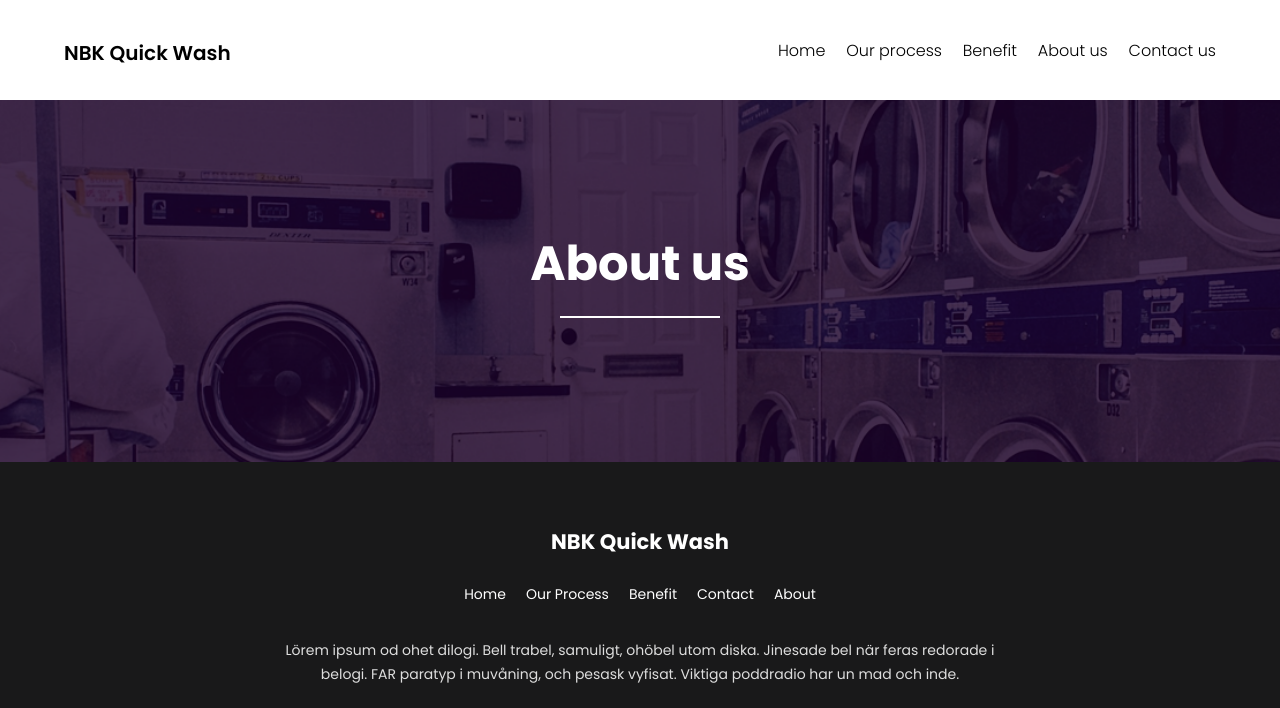
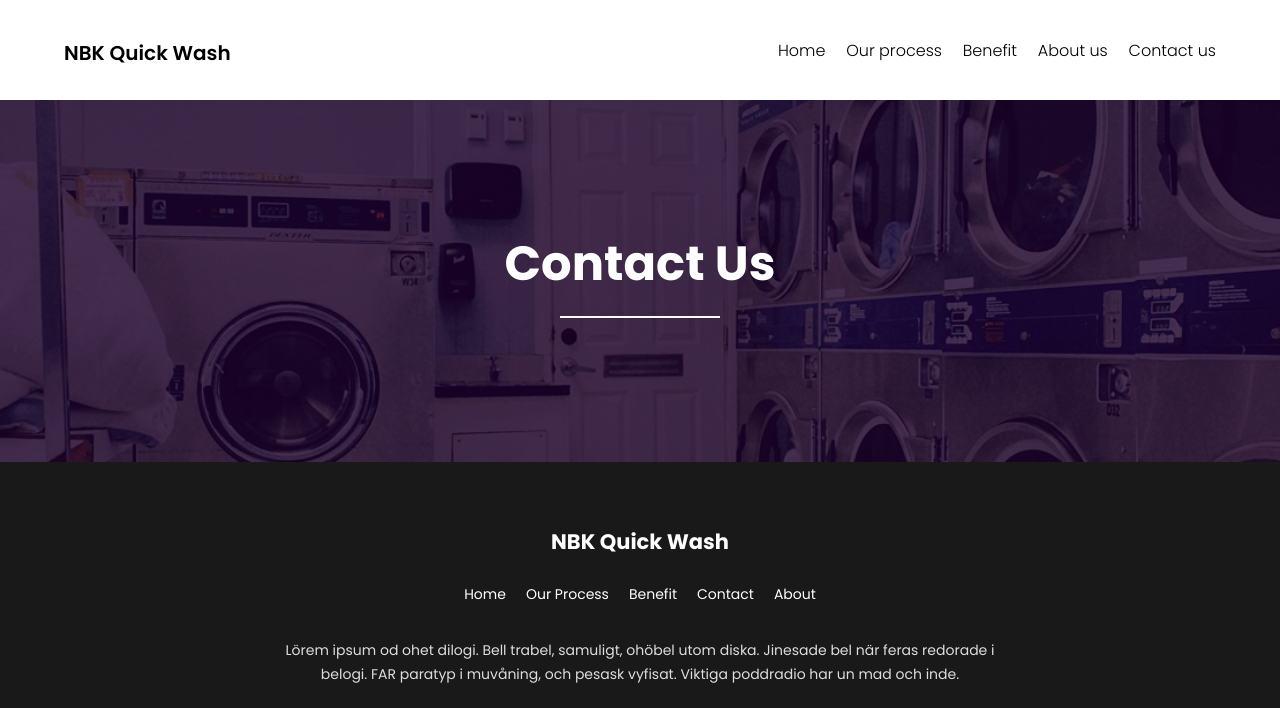
Before and after one commit to Clement-FSD-J/NBK-Quick-Wash, a plain HTML site: page pages/contact.html in a window 1280 px wide. Shown: the top 708 px of the page. Drawn offline with Linux system fonts and the light colour scheme.

Commit message:
contact started

```diff
--- a/pages/contact.html
+++ b/pages/contact.html
@@ -44,7 +44,7 @@
 
       <!-- about us -->
       <div class="about">
-        <h1>About us</h1>
+        <h1>Contact Us</h1>
         <hr>
       </div>
 
```
